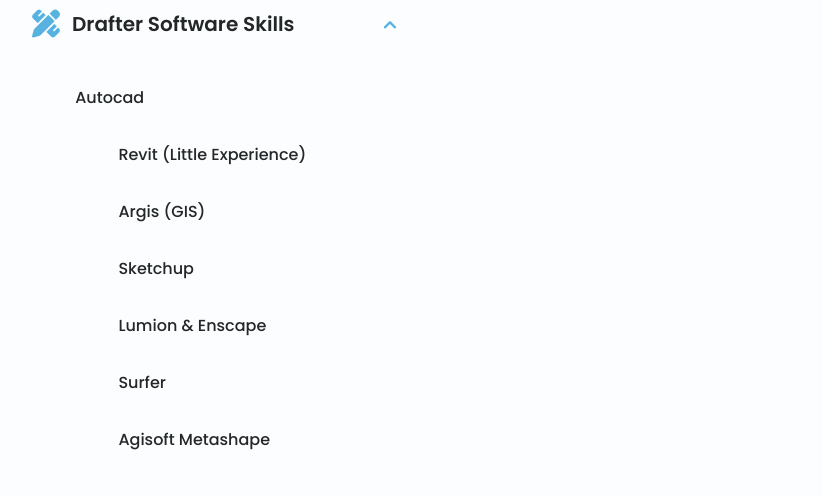
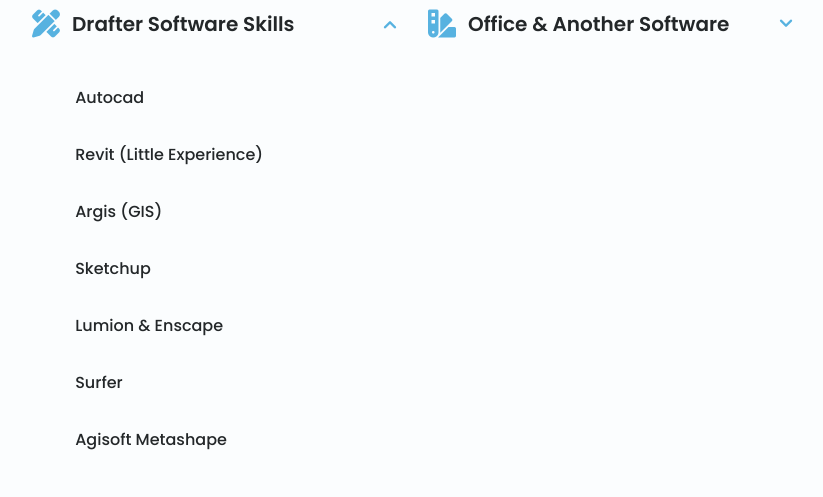
Before and after one commit to Ryhndpryg/ssks, a plain HTML site: page index.html in a window 1280 px wide. Shown: the part 1796-2293 px from the top of the page, without its empty margins (224-1047 px from the left). Drawn offline with nearby package versions, Linux system fonts and the light colour scheme; a web font is replaced by a local one.

Commit message:
Update index.html

```diff
--- a/index.html
+++ b/index.html
@@ -222,7 +222,6 @@
 
               </div>
 
-              <div class="skills__list grid">
               <div class="skills__data">
                 <div class="skills__titles">
                   <h3 class="skills__name">Revit (Little Experience)</h3>
```
